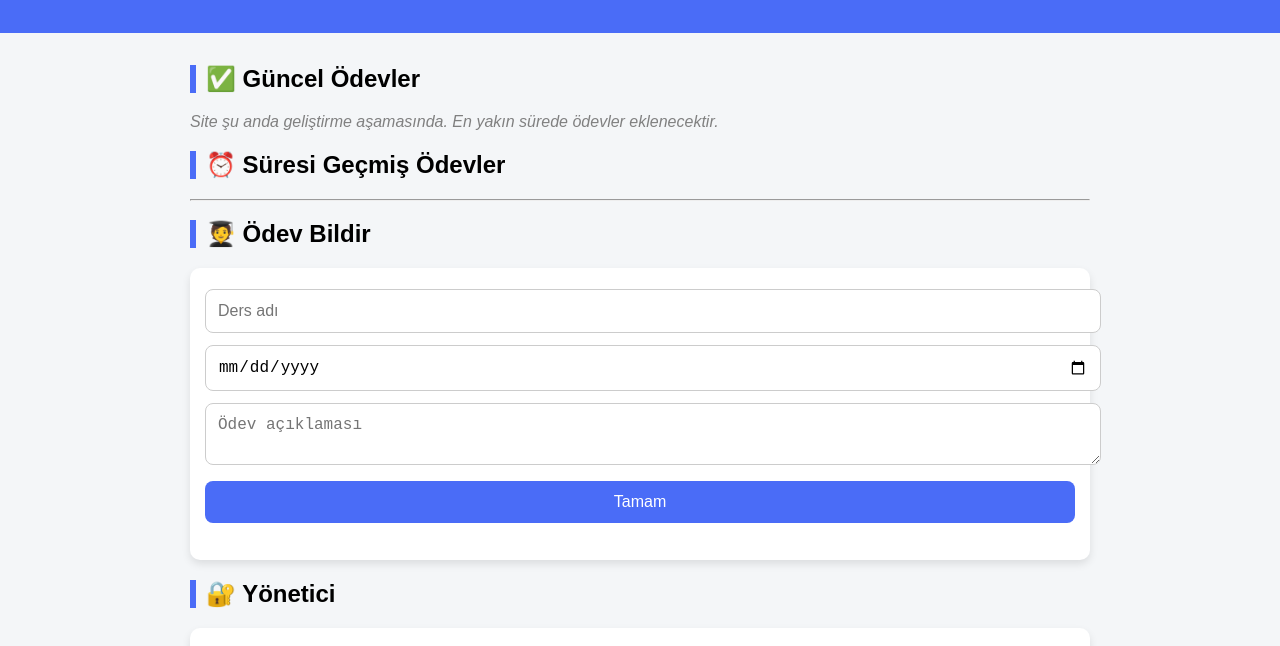
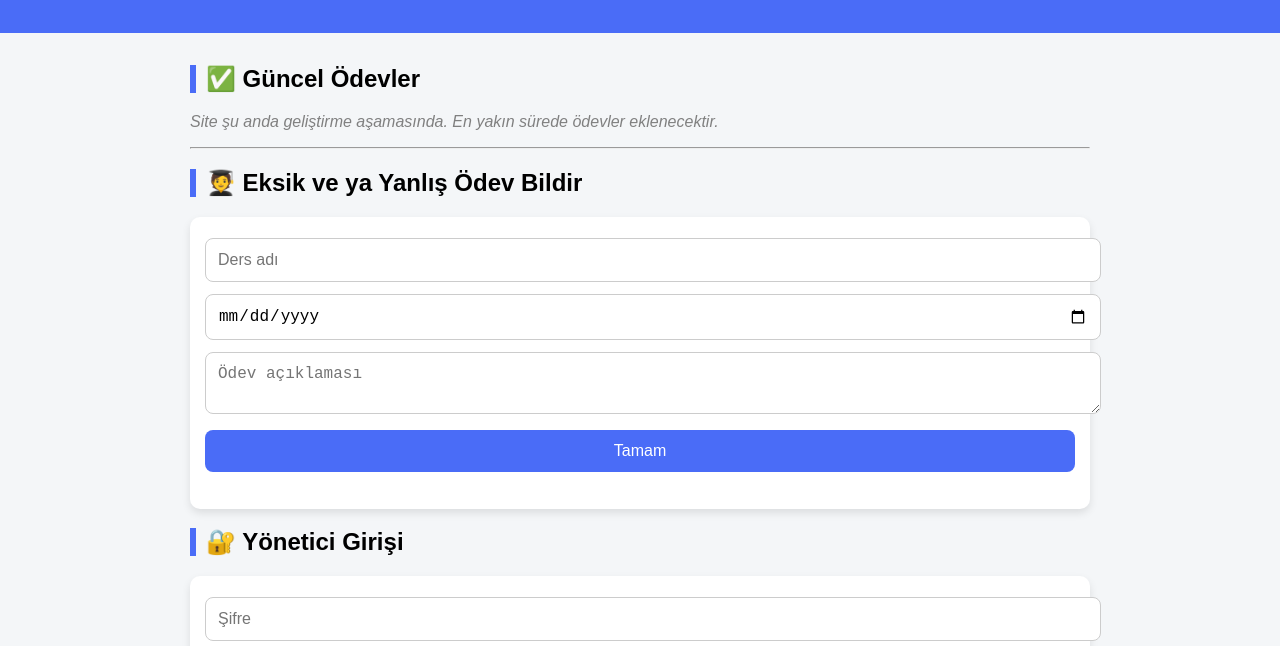
Before and after one commit to emirhanunsal7890z-ship-it/s-n-f--dev, a plain HTML site: page index.html in a window 1280 px wide. Shown: the part 123-769 px from the top of the page. Drawn offline with Linux system fonts and the light colour scheme; no server answers.

Commit message:
Update index.html

```diff
--- a/index.html
+++ b/index.html
@@ -196,12 +196,9 @@ function toggleMode(){ document.body.classList.toggle("dark"); }
 <div id="guncel"></div>
 <p style="font-style:italic;color:gray;">Site şu anda geliştirme aşamasında. En yakın sürede ödevler eklenecektir.</p>
 
-<h2>⏰ Süresi Geçmiş Ödevler</h2>
-<div id="gecmis"></div>
-
 <hr>
 
-<h2>🧑‍🎓 Ödev Bildir</h2>
+<h2>🧑‍🎓 Eksik ve ya Yanlış Ödev Bildir</h2>
 <div class="card">
 <input id="ders" placeholder="Ders adı">
 <input id="tarih" type="date">
@@ -210,7 +207,7 @@ function toggleMode(){ document.body.classList.toggle("dark"); }
 <p id="mesaj"></p>
 </div>
 
-<h2>🔐 Yönetici</h2>
+<h2>🔐 Yönetici Girişi</h2>
 <div class="card">
 <input id="sifre" type="password" placeholder="Şifre">
 <button id="adminBtn">Giriş</button>
```
